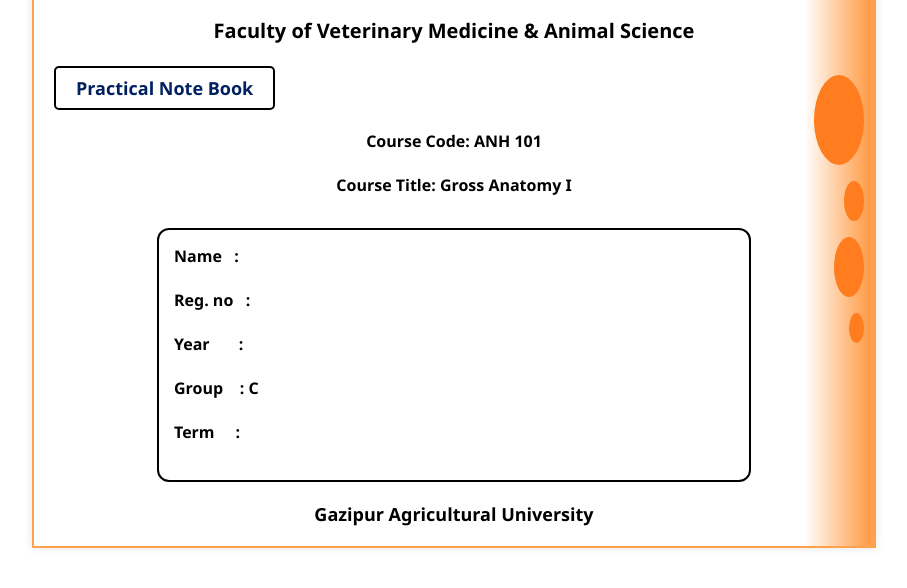
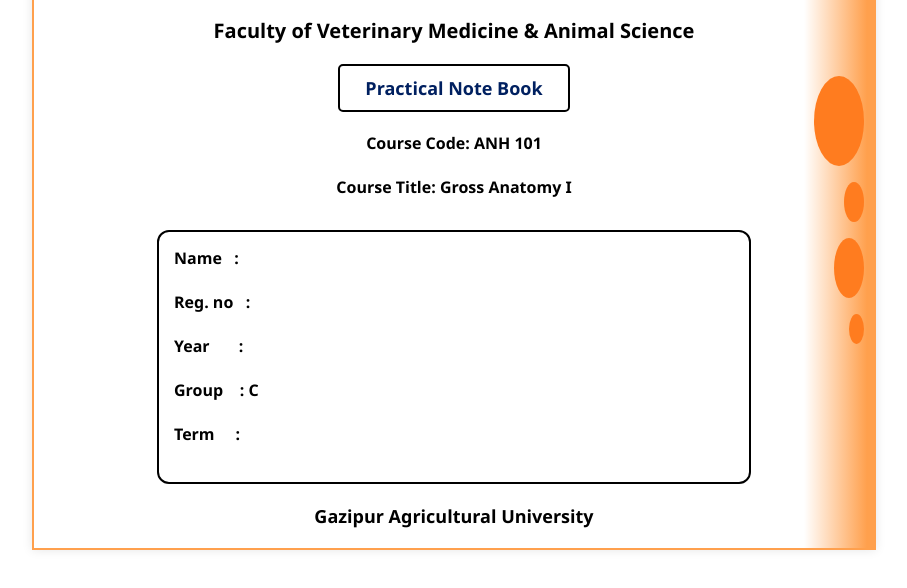
Before and after one commit to nayeemislamnishad/Cover_Photo, a plain HTML site: page index.html in a window 1280 px wide. Shown: the part 130-718 px from the top of the page, without its empty margins (186-1093 px from the left). Drawn offline with Linux system fonts and the light colour scheme.

Commit message:
Update index.html

```diff
--- a/index.html
+++ b/index.html
@@ -38,15 +38,17 @@
     }
 
     .practical-title {
-      text-align: center;
+  margin: 20px auto;
+  display: flex;
+  justify-content: center;
+  align-items: center;
+  width: fit-content;
   background-color: #fff;
   color: #002060;
   border: 2px solid #000;
-      display: inline-block;
-      padding: 8px 20px;
+  padding: 10px 25px;
   font-weight: bold;
   font-size: 18px;
-      margin: 10px auto;
   border-radius: 5px;
 }
 
```
Lines whose indentation alone changed are shown as unchanged.
